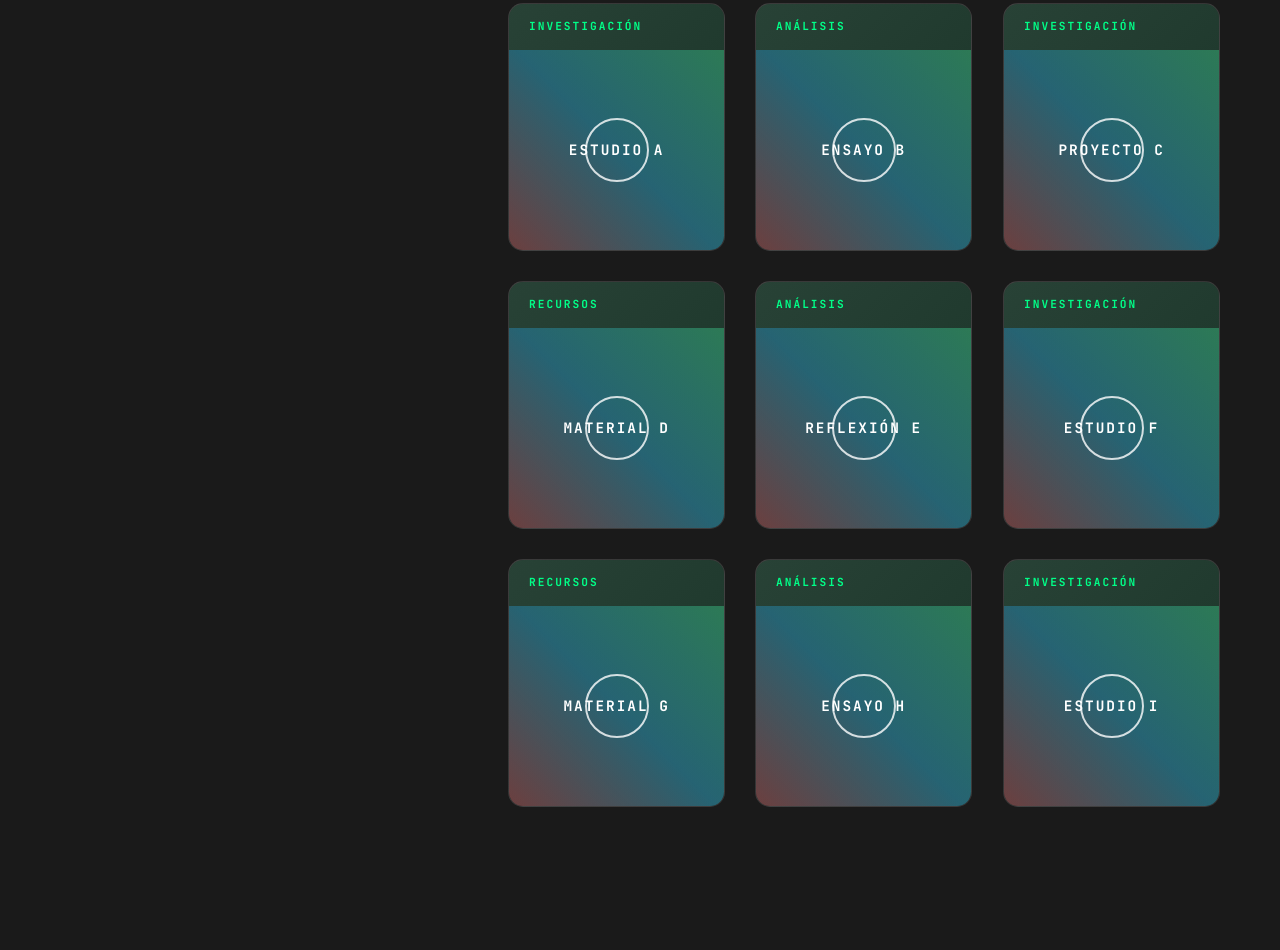
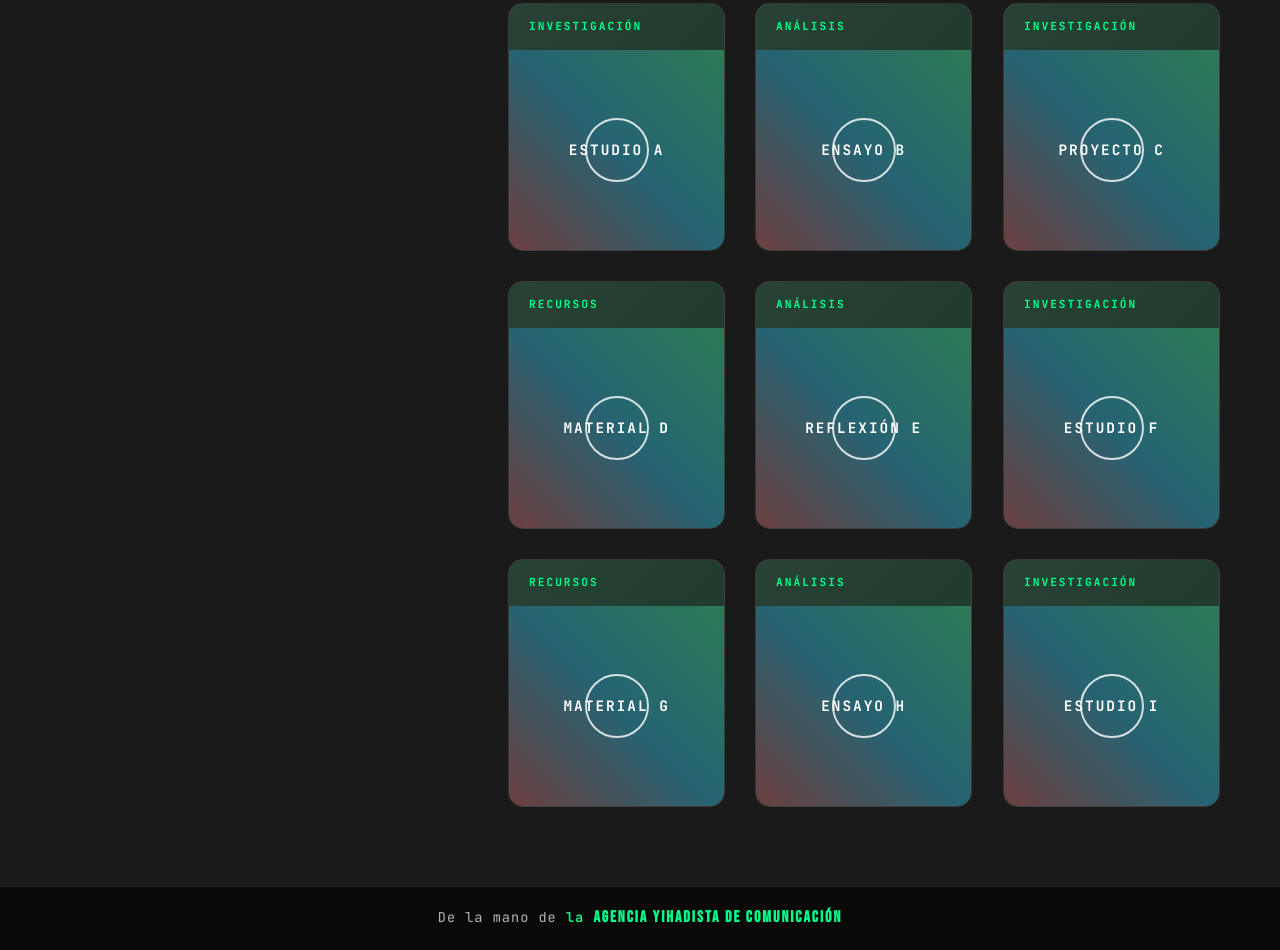
Before and after one commit to Sushistereo/observatorio-subjetividad-mediatica, a plain HTML site: page index.html in a window 1280 px wide. Shown: the part 1071-2021 px from the top of the page. Before the commit the page ends 1957 px from the top, so only its background shows below. Drawn offline with Linux system fonts and the light colour scheme.

Commit message:
Update index.html

```diff
--- a/index.html
+++ b/index.html
@@ -167,6 +167,11 @@
         </div>
     </div>
 
+    <!-- Footer con créditos -->
+    <footer class="footer-credits">
+        <p>De la mano de <a href="https://yccd.ar/" target="_blank" rel="noopener noreferrer">la <span class="agency-name">Agencia Yihadista de Comunicación</span></a></p>
+    </footer>
+
     <script src="script.js"></script>
 </body>
 </html>
```
